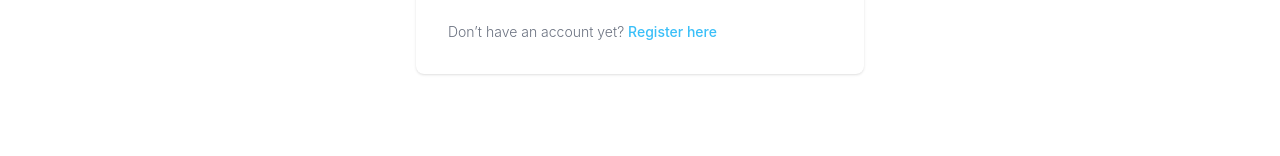
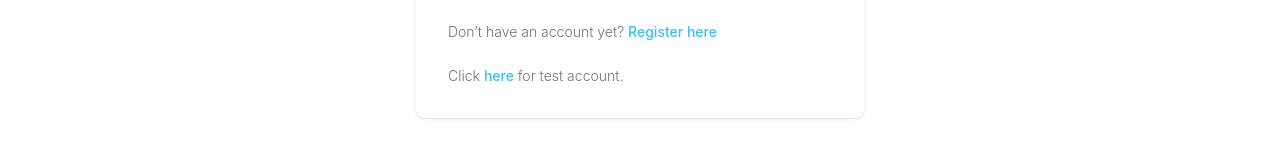
Before and after one commit to hzhec/GA-Capstone, a React (Vite) app in the folder frontend/: page /login in a window 1280 px wide. Shown: the part 528-684 px from the top of the page. Built offline with nearby package versions, Linux system fonts and the light colour scheme; no server answers.

Commit message:
update: view and add data based on user_id

```diff
--- a/frontend/src/components/Navbar.jsx
+++ b/frontend/src/components/Navbar.jsx
@@ -8,9 +8,10 @@ const Navbar = () => {
 	const navigate = useNavigate();
 
 	const logoutHandler = () => {
+		Cookies.remove('id');
 		Cookies.remove('token');
 		Cookies.remove('username');
-		setAuthToken({ username: '', token: '' });
+		setAuthToken({ id: '', username: '', token: '' });
 		setTimeout(() => {
 			navigate('/login');
 		}, 400);
--- a/frontend/src/components/ProcessedImages.jsx
+++ b/frontend/src/components/ProcessedImages.jsx
@@ -43,7 +43,7 @@ const ProcessedImages = () => {
 	}, []);
 
 	const getAllImages = () => {
-		socket.emit('get_all_images');
+		socket.emit('get_all_images', { userId: authToken.id });
 		socket.on('all_images', (data) => {
 			setAllImages(data.all_images);
 		});
--- a/frontend/src/components/ProcessedVideos.jsx
+++ b/frontend/src/components/ProcessedVideos.jsx
@@ -42,7 +42,8 @@ const ProcessedVideos = () => {
 	}, []);
 
 	const getAllVideos = () => {
-		socket.emit('get_all_videos');
+		console.log(authToken.id);
+		socket.emit('get_all_videos', { user_id: authToken.id });
 		socket.on('all_videos', (data) => {
 			setAllVideos(data.all_videos);
 		});
--- a/frontend/src/components/context/yolo-context.jsx
+++ b/frontend/src/components/context/yolo-context.jsx
@@ -3,6 +3,7 @@ import { createContext, useContext, useState } from 'react';
 
 const YoloContext = createContext({
 	authToken: {
+		id: '',
 		username: '',
 		token: '',
 	},
@@ -16,6 +17,7 @@ export const useYoloContext = () => {
 
 const YoloProvider = (props) => {
 	const [authToken, setAuthToken] = useState({
+		id: Cookies.get('id'),
 		username: Cookies.get('username'),
 		token: Cookies.get('token'),
 	});
--- a/frontend/src/components/forms/LoginForm.jsx
+++ b/frontend/src/components/forms/LoginForm.jsx
@@ -23,7 +23,9 @@ const LoginForm = () => {
 				if (data.status === 'success') {
 					const token = Cookies.set('token', data.authToken);
 					const username = Cookies.set('username', data.username);
+					const id = Cookies.set('id', data.userId);
 					setAuthToken({
+						id: id,
 						username: username,
 						token: token,
 					});
@@ -33,6 +35,27 @@ const LoginForm = () => {
 				}
 			});
 		}
+	};
+
+	const loginTestAccountHandler = () => {
+		socket.emit('login_account', { username: 'test', password: 'password' });
+		socket.on('login_status', (data) => {
+			// console.log(data.msg);
+			// console.log(data);
+			if (data.status === 'success') {
+				const token = Cookies.set('token', data.authToken);
+				const username = Cookies.set('username', data.username);
+				const id = Cookies.set('id', data.userId);
+				setAuthToken({
+					id: id,
+					username: username,
+					token: token,
+				});
+				setTimeout(() => {
+					navigate('/');
+				}, 400);
+			}
+		});
 	};
 
 	return (
@@ -74,13 +97,23 @@ const LoginForm = () => {
 								>
 									Login
 								</button>
-								<p className="text-sm font-light text-gray-500">
-									Don’t have an account yet?{' '}
-									<Link to="/register" className="font-medium text-info hover:underline">
-										Register here
-									</Link>
-								</p>
 							</form>
+							<p className="text-sm font-light text-gray-500">
+								Don’t have an account yet?{' '}
+								<Link to="/register" className="font-medium text-info hover:underline">
+									Register here
+								</Link>
+							</p>
+							<p className="text-sm font-light text-gray-500">
+								Click{' '}
+								<Link
+									className="font-medium text-info hover:underline"
+									onClick={loginTestAccountHandler}
+								>
+									here
+								</Link>{' '}
+								for test account.
+							</p>
 						</div>
 					</div>
 				</div>
--- a/frontend/src/components/forms/UploadImageForm.jsx
+++ b/frontend/src/components/forms/UploadImageForm.jsx
@@ -34,7 +34,10 @@ const UploadImageForm = () => {
 		setImageFile(newImageFile);
 
 		if (newImageFile) {
-			socket.emit('upload_image_processing', newImageFile);
+			socket.emit('upload_image_processing', {
+				imageFile: newImageFile,
+				userId: authToken.id,
+			});
 			socket.on('image_process_completed', (data) => {
 				const { boxes, uuid } = data;
 				setBoxes(boxes);
--- a/frontend/src/components/forms/UploadVideoForm.jsx
+++ b/frontend/src/components/forms/UploadVideoForm.jsx
@@ -24,7 +24,7 @@ const UploadVideoForm = () => {
 		setIsLoading('processing');
 
 		if (newVideoFile) {
-			socket.emit('upload_video_processing', newVideoFile);
+			socket.emit('upload_video_processing', newVideoFile, { userId: authToken.id });
 			socket.on('video_process_completed', (data) => {
 				const { uuid } = data;
 				setUuid(uuid);
```
Also changed, not shown: 1 other file (tests, documents, lock files or other folders).
